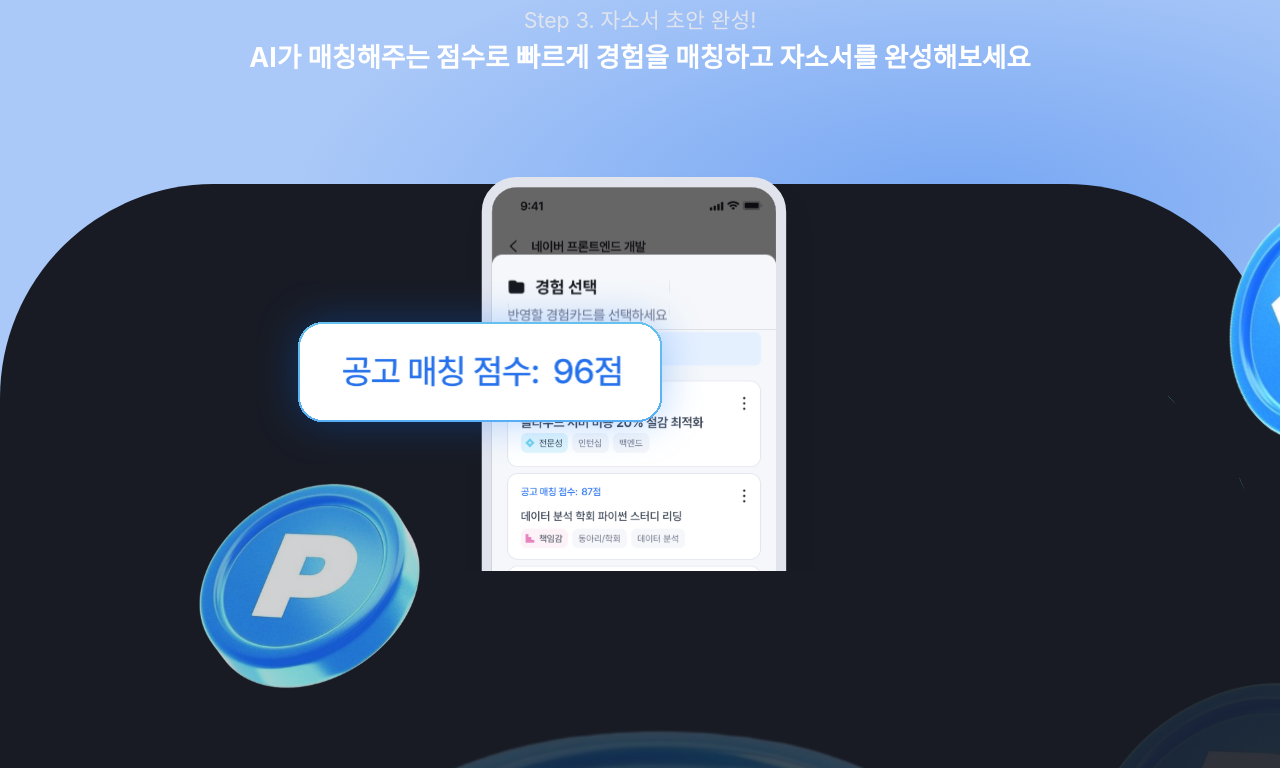
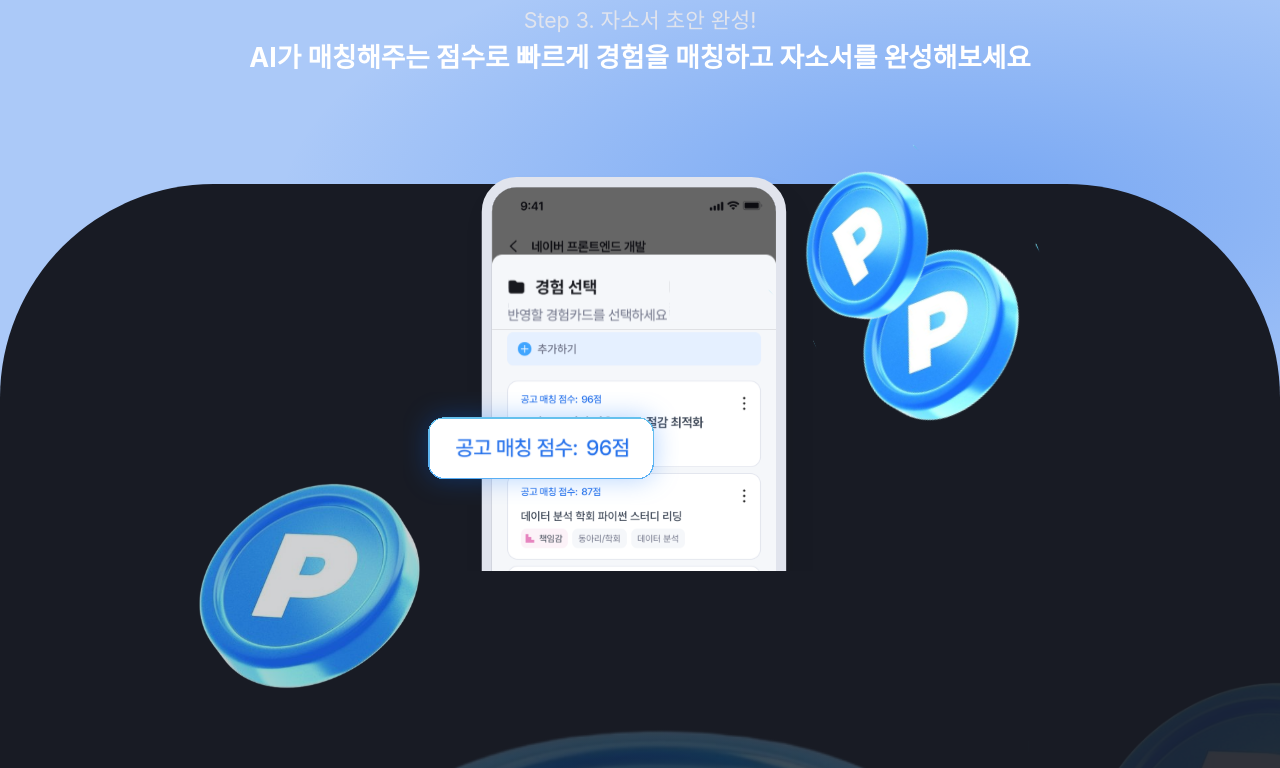
Before and after one commit to Nexters-Logit/logit-landing, a Next.js app: page / in a window 1280 px wide. Shown: the part 6629-7397 px from the top of the page. Built offline with nearby package versions, Linux system fonts and the light colour scheme; a web font is replaced by a local one.

Commit message:
feat: Step2·3 목업+카드/데코 SVG 반응형 세트 처리

```diff
--- a/src/components/sections/Features.tsx
+++ b/src/components/sections/Features.tsx
@@ -9,8 +9,14 @@ interface ExtraImage {
   src: string;
   width: number;
   height: number;
-  style: React.CSSProperties;
+  style?: React.CSSProperties;
   className?: string;
+  // 설정 시 메인 이미지 wrapper 기준 % 위치로 렌더링 (함께 스케일)
+  relLeft?: number;
+  relTop?: number;
+  relBottom?: number;
+  relWidth?: number;
+  imgZIndex?: number;
 }
 
 interface FeatureStepProps {
@@ -44,6 +50,13 @@ function FeatureStep({
   sectionRef,
   innerContentRef,
 }: FeatureStepProps) {
+  const relativeImages = extraImages.filter(
+    (img) => img.relLeft !== undefined || img.relTop !== undefined || img.relBottom !== undefined
+  );
+  const standaloneImages = extraImages.filter(
+    (img) => img.relLeft === undefined && img.relTop === undefined && img.relBottom === undefined
+  );
+
   return (
     <section ref={sectionRef} className="relative w-full overflow-hidden" style={{ minHeight: "100vh", background }}>
       {gradients.map((g, i) => (
@@ -80,25 +93,49 @@ function FeatureStep({
           </p>
         </div>
 
-        {/* 목업 이미지 */}
+        {/* 목업 이미지 + 함께 스케일되는 이미지 세트 */}
         {imageSrc && imageWidth > 0 && imageHeight > 0 && (
-          <img
-            src={imageSrc}
-            alt=""
-            aria-hidden="true"
+          <div
             style={{
               position: "absolute",
               bottom: 0,
               left: "50%",
               transform: "translateX(-50%)",
               width: `min(${imageWidth}px, 70vw, calc((100vh - 400px) * ${(imageWidth / imageHeight).toFixed(4)}))`,
-              height: `min(${imageHeight}px, ${((70 * imageHeight) / imageWidth).toFixed(1)}vw, calc(100vh - 400px))`,
+              aspectRatio: `${imageWidth} / ${imageHeight}`,
+              overflow: "visible",
               zIndex: 1,
             }}
-          />
+          >
+            <img
+              src={imageSrc}
+              alt=""
+              aria-hidden="true"
+              style={{ width: "100%", height: "100%", display: "block" }}
+            />
+            {relativeImages.map((img, i) => (
+              <img
+                key={i}
+                src={img.src}
+                alt=""
+                aria-hidden="true"
+                className={img.className}
+                style={{
+                  position: "absolute",
+                  ...(img.relLeft !== undefined && { left: `${img.relLeft}%` }),
+                  ...(img.relTop !== undefined && { top: `${img.relTop}%` }),
+                  ...(img.relBottom !== undefined && { bottom: `${img.relBottom}%` }),
+                  ...(img.relWidth !== undefined && { width: `${img.relWidth}%` }),
+                  height: "auto",
+                  zIndex: img.imgZIndex ?? 2,
+                }}
+              />
+            ))}
+          </div>
         )}
 
-        {extraImages.map((img, i) => (
+        {/* 독립 배치 이미지 (구 방식) */}
+        {standaloneImages.map((img, i) => (
           <img
             key={i}
             src={img.src}
@@ -110,7 +147,7 @@ function FeatureStep({
               width: `${img.width}px`,
               height: `${img.height}px`,
               zIndex: 2,
-              ...img.style,
+              ...(img.style ?? {}),
             }}
           />
         ))}
@@ -343,8 +380,10 @@ export default function Features() {
             src: "/feature-step2-card.svg",
             width: 404,
             height: 183,
-            style: { left: "calc(50% + 50px)", bottom: "310px" },
             className: "hidden md:block",
+            relLeft: 60.14,
+            relBottom: 48.67,
+            relWidth: 81.95,
           },
         ]}
         gradients={[
@@ -397,22 +436,29 @@ export default function Features() {
             src: "/feature-step3-card.svg",
             width: 447,
             height: 183,
-            style: { left: "calc(50% - 383px)", bottom: "107px" },
             className: "hidden md:block",
+            relLeft: -17.19,
+            relBottom: 16.54,
+            relWidth: 78.42,
           },
           {
             src: "/feature-step3-deco.svg",
             width: 458,
             height: 458,
-            style: { left: "1109px", top: "331px", zIndex: 4 },
             className: "hidden md:block",
+            relLeft: 76.14,
+            relTop: -15.77,
+            relWidth: 80.35,
+            imgZIndex: 4,
           },
           {
             src: "/feature-step3-deco2.svg",
             width: 511,
             height: 501,
-            style: { left: "1200px", top: "459px" },
             className: "hidden md:block",
+            relLeft: 92.11,
+            relTop: 4.02,
+            relWidth: 89.65,
           },
         ]}
         gradients={[
```
